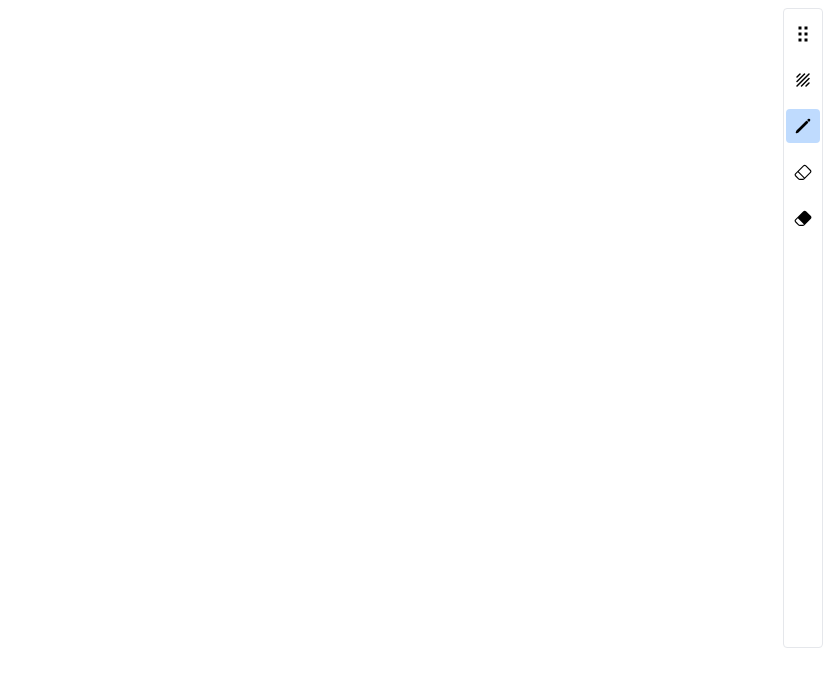
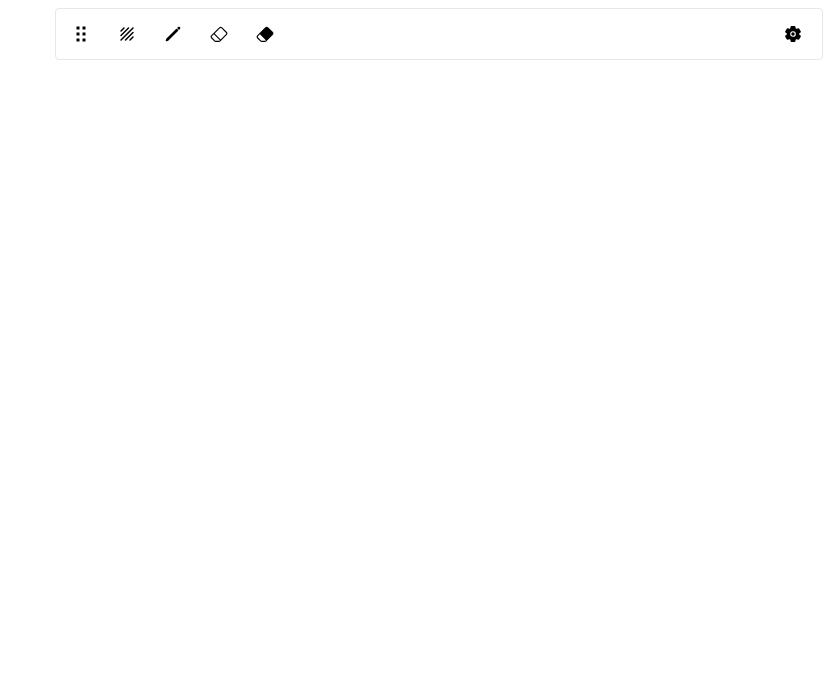
Before and after one commit to oyewodayo/mycanva, a React (Vite) app: page / in a window 1280 px wide. Shown: the top 686 px of the page, without its empty margins (449-1280 px from the left). Built offline with nearby package versions, Linux system fonts and the light colour scheme.

Commit message:
Drawer option customization

```diff
--- a/src/components/DrawCanvas.tsx
+++ b/src/components/DrawCanvas.tsx
@@ -1,9 +1,9 @@
 import React, { useCallback, useEffect, useRef, useState } from 'react'
 import ReactDOM from 'react-dom';
 import Draggable from 'react-draggable';
-import { BsEraser, BsFillEraserFill } from 'react-icons/bs';
+import { BsEraser, BsFillEraserFill, BsSteam } from 'react-icons/bs';
 import { GrDrag } from 'react-icons/gr';
-import { IoPencil } from 'react-icons/io5';
+import { IoPencil, IoSettings } from 'react-icons/io5';
 import { TbBackground } from 'react-icons/tb';
 
 interface DrawCanvasProps{
@@ -16,10 +16,17 @@ const DrawCanvas = ({initialColor='black',initialLineWidth=4}:DrawCanvasProps) =
     const pencilButtonRef = useRef<HTMLButtonElement | null>(null);
     const [isDrawing, setIsDrawing] = useState(false);
     const [isErasing, setIsErasing] = useState(false);
+    const [activeButton, setActiveButton] = useState<string | null>(null);
     const [penColor, setPenColor] = useState<string>(initialColor);
     const [penSize, setPenSize] = useState(initialLineWidth);
     const [showControls, setShowControls] = useState(false);
     const [controlsPosition, setControlsPosition] = useState({ top: 0, left: 0 });
+    const [drawerPanelOption, setDrawerPanelOption] = useState<string>("horizontal");
+
+    const handleButtonClick = (buttonName:string) => {
+        setActiveButton(buttonName);
+      };
+
 
     const toggleControls = () => {
         if (pencilButtonRef.current) {
@@ -199,27 +206,28 @@ const DrawCanvas = ({initialColor='black',initialLineWidth=4}:DrawCanvasProps) =
 
         </canvas>
         <Draggable>
-                <div className='h-[80%] rounded border w-10 absolute right-0 m-2 bg-white'>
-                    <div className="flex flex-col gap-3 my-3 py-2 text-center items-center">
-                        <button className='cursor-move p-2 -mt-3 rounded text-lg hover:bg-blue-500 hover:text-white'>
+            <div className={`${drawerPanelOption==="vertical"?'h-[80%] flex flex-col justify-between w-10 place-items-center text-center':'w-[60%] h-[12] flex justify-between place-items-center'}  rounded border absolute right-0 m-2 bg-white`}>
+                <div className={`flex ${drawerPanelOption==="vertical"?'flex-col  my-3':'flex-row '} gap-3 py-2 text-center items-center`}>
+                    <button className={`cursor-move p-2 ${drawerPanelOption==="vertical"?'-mt-3':'ml-2'} rounded text-lg hover:bg-blue-500 hover:text-white`}>
                         <GrDrag/>
                     </button>
 
-                        <button className='cursor-pointer p-2 rounded text-lg hover:bg-blue-500 hover:text-white'>
+                    <button onClick={()=>{handleButtonClick('background')}} className={`cursor-pointer p-2 rounded text-lg hover:bg-blue-500 ${activeButton=="background" ? 'bg-blue-200' : ''} hover:text-white`}>
                         <TbBackground/>
                     </button>
 
                     <div className='relative'>
                         <button
+
                             ref={pencilButtonRef}
-                            className={`cursor-pointer text-lg align-middle text-center rounded hover:bg-blue-500 hover:text-white p-2 ${!isErasing ? 'bg-blue-200' : ''}`}
-                            onClick={() => { setToDraw(); toggleControls(); }}
+                            className={`cursor-pointer text-lg align-middle text-center rounded hover:bg-blue-500 hover:text-white p-2 ${activeButton==="pencil" ? 'bg-blue-200' : ''} `}
+                            onClick={() => { setToDraw(); toggleControls(); handleButtonClick("pencil") }}
                             aria-label="Pencil tool"
                         >
                         <IoPencil />
                         </button>
                         {showControls && (
-                                <div className='absolute -left-32 top-0 p-1 rounded bg-slate-400 w-32'>
+                            <div className={`absolute ${drawerPanelOption==="vertical"?'-left-32 -top-4':'-left-11 top-11'}  p-1 rounded bg-slate-400 w-32`}>
                                 <div>
                                     <input
                                         type="color"
@@ -227,7 +235,7 @@ const DrawCanvas = ({initialColor='black',initialLineWidth=4}:DrawCanvasProps) =
                                         id="pen_color"
                                         value={penColor}
                                         onChange={handleColorChange}
-                                            className="w-full rounded"
+                                        className="w-full rounded outline-none bg-none fill-none"
                                     />
                                 </div>
                                 <div className='flex mt-2'>
@@ -247,20 +255,24 @@ const DrawCanvas = ({initialColor='black',initialLineWidth=4}:DrawCanvasProps) =
                         )}
                     </div>
                     <button
-                            className={`cursor-pointer text-lg p-2 rounded hover:bg-blue-500 hover:text-white ${isErasing ? 'bg-blue-200' : ''}`}
-                            onClick={() => { setToErase(); setShowControls(false); }}
+                        className={`cursor-pointer text-lg p-2 rounded  hover:bg-blue-500 hover:text-white ${activeButton=="eraser" ? 'bg-blue-200' : ''}`}
+                        onClick={() => { setToErase(); setShowControls(false); handleButtonClick("eraser") }}
                         aria-label="Eraser tool"
                     >
                         <BsEraser />
                     </button>
                     <button
-                            className={`cursor-pointer text-lg p-2 rounded hover:bg-blue-500 hover:text-white`}
-                            onClick={() => { setIsErasing(false); clearCanvas(); }}
+                        className={`cursor-pointer text-lg p-2 rounded hover:bg-blue-500 ${activeButton=="clear_canva" ? 'bg-blue-200' : ''} hover:text-white`}
+                        onClick={() => { clearCanvas(); handleButtonClick("clear_canva") }}
                         aria-label="Eraser tool"
                     >
                         <BsFillEraserFill />
                     </button>
-
+                </div>
+                <div>
+                    <button onClick={()=>{handleButtonClick("settings")}} className={`${activeButton=="settings" ? 'bg-blue-200' : ''} ${drawerPanelOption==="vertical"?'mb-2':'mr-3'} left-0 cursor-pointer text-lg p-2 rounded hover:bg-blue-500`}>
+                        <IoSettings/>
+                    </button>
                 </div>
             </div>
         </Draggable>
```
Lines whose indentation alone changed are shown as unchanged.
